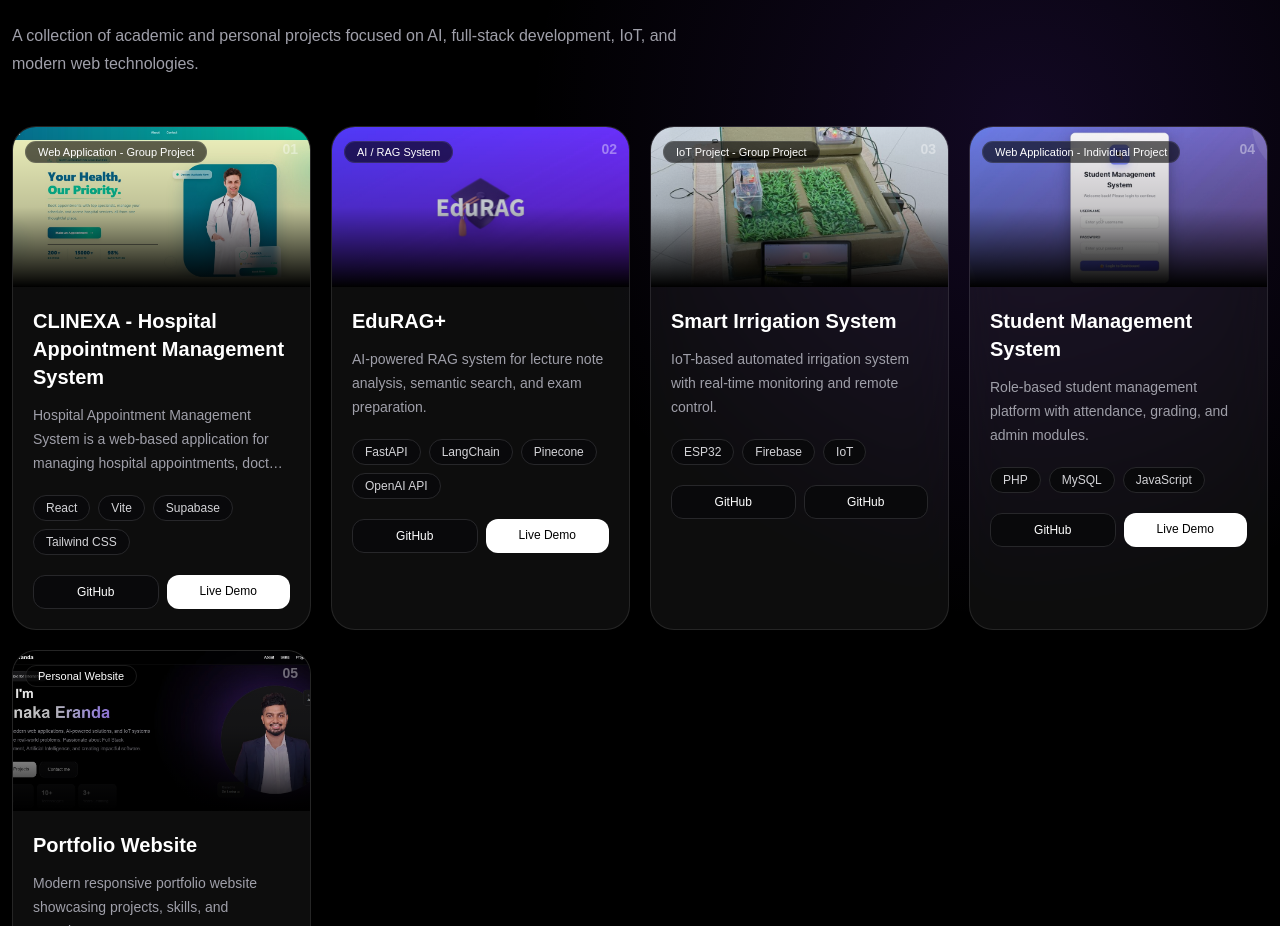
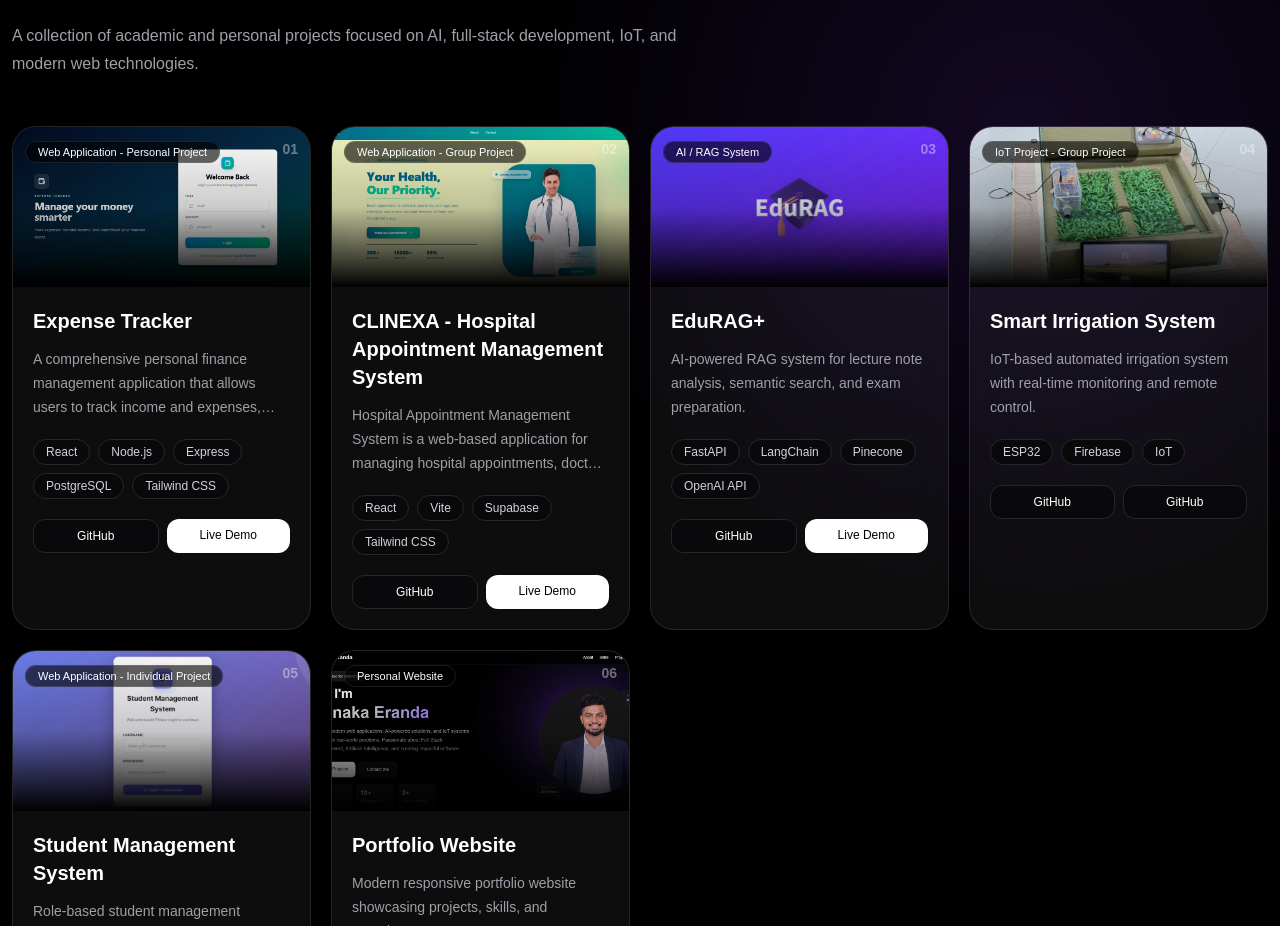
Before and after one commit to kkdjanakaeranda/my-portfolio, a Next.js app: page / in a window 1280 px wide. Shown: the part 2392-3318 px from the top of the page. Built offline with nearby package versions, Linux system fonts and the light colour scheme.

Commit message:
add expense tracker project

```diff
--- a/src/components/Projects.tsx
+++ b/src/components/Projects.tsx
@@ -4,6 +4,17 @@ import Image from "next/image";
 import { motion } from "framer-motion";
 
 const projects = [
+  {
+    title: "Expense Tracker",
+    type: "Web Application - Personal Project",
+    image: "/projects/expense-tracker.jpg",
+    tech: ["React", "Node.js", "Express", "PostgreSQL", "Tailwind CSS"],
+    description:
+      "A comprehensive personal finance management application that allows users to track income and expenses, categorize transactions, and visualize spending habits through interactive charts.",
+    repo: "https://github.com/kkdjanakaeranda/expense-tracker",
+    live: "https://github.com/kkdjanakaeranda/expense-tracker",
+  },
+
     {
     title: "CLINEXA - Hospital Appointment Management System",
     type: "Web Application - Group Project",
```
Also changed, not shown: public/projects/expense-tracker.jpg (added).
